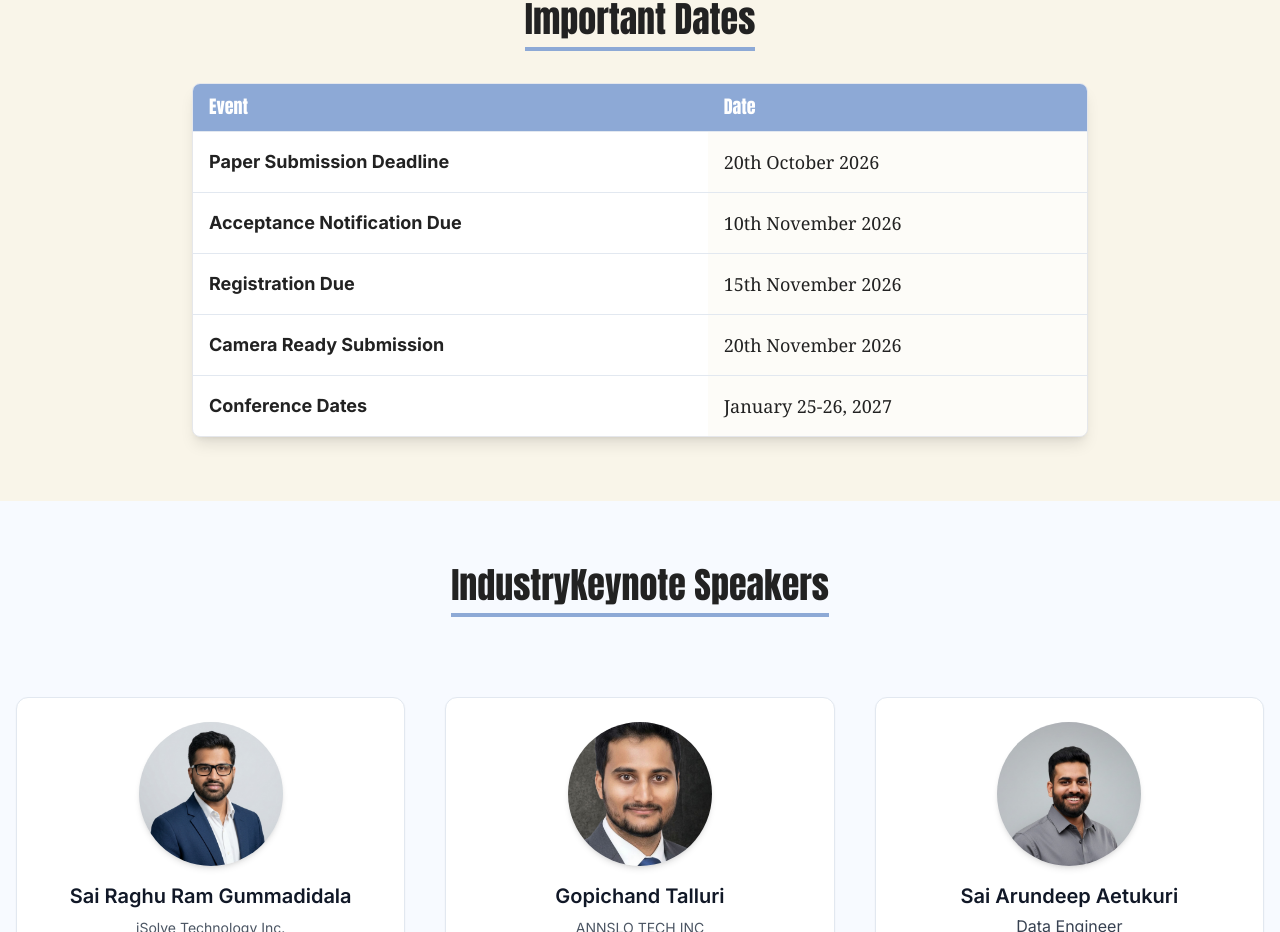
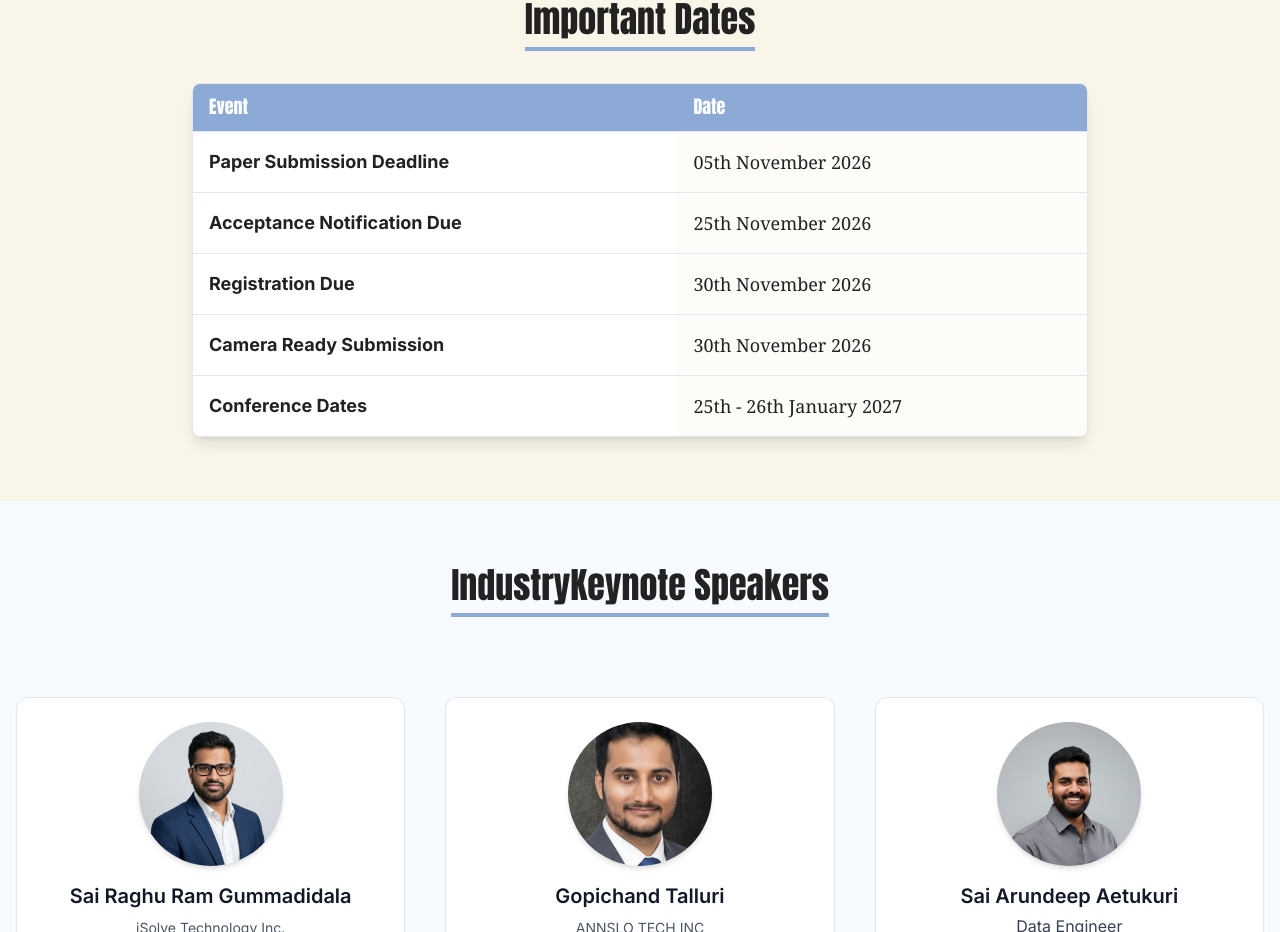
Before and after one commit to techyavii/ICICCDS, a React (Vite) app: page / in a window 1280 px wide. Shown: the part 3840-4772 px from the top of the page. Built offline with nearby package versions, Linux system fonts and the light colour scheme.

Commit message:
changed dates

```diff
--- a/src/components/ImportantDatesModal.tsx
+++ b/src/components/ImportantDatesModal.tsx
@@ -11,11 +11,11 @@ import { Calendar } from 'lucide-react';
 
 const ImportantDatesModal: React.FC = () => {
   const importantDates = [
-    { title: "Paper Submission Deadline", date: "20th October 2026" },
-    { title: "Acceptance Notification Due", date: "10th November 2026" },
-    { title: "Registration Due", date: "15th November 2026" },
-    { title: "Camera Ready Submission", date: "20th November 2026" },
-    { title: "Conference Dates", date: "January 25-26, 2027" }
+        { title: "Paper Submission Deadline", date: "05th November 2026" },
+    { title: "Acceptance Notification Due", date: "25th November 2026" },
+    { title: "Registration Due", date: "30th November 2026" },
+    { title: "Camera Ready Submission", date: "30th November 2026" },
+    { title: "Conference Dates", date: "25th - 26th January 2027" }
   ];
 
   return (
--- a/src/components/ImportantDatesSection.tsx
+++ b/src/components/ImportantDatesSection.tsx
@@ -12,11 +12,11 @@ import {
 
 const ImportantDatesSection: React.FC = () => {
   const importantDates = [
-    { title: "Paper Submission Deadline", date: "20th October 2026" },
-    { title: "Acceptance Notification Due", date: "10th November 2026" },
-    { title: "Registration Due", date: "15th November 2026" },
-    { title: "Camera Ready Submission", date: "20th November 2026" },
-    { title: "Conference Dates", date: "January 25-26, 2027" }
+        { title: "Paper Submission Deadline", date: "05th November 2026" },
+    { title: "Acceptance Notification Due", date: "25th November 2026" },
+    { title: "Registration Due", date: "30th November 2026" },
+    { title: "Camera Ready Submission", date: "30th November 2026" },
+    { title: "Conference Dates", date: "25th - 26th January 2027" }
   ];
 
 
```
